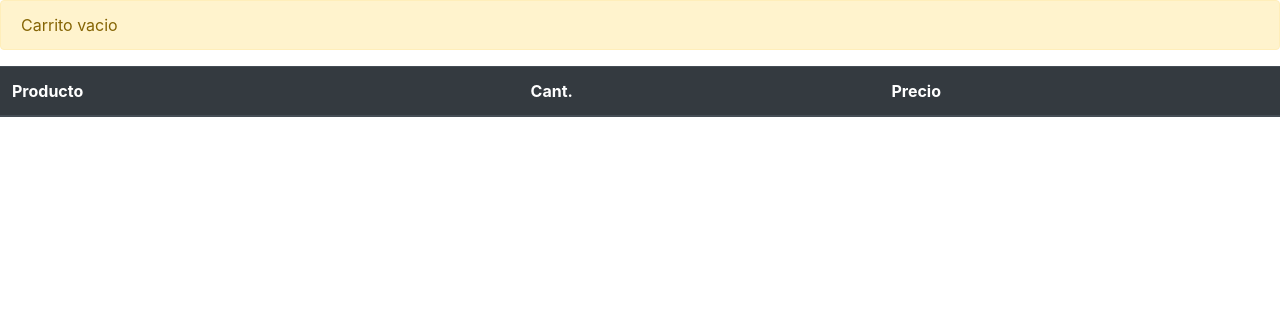
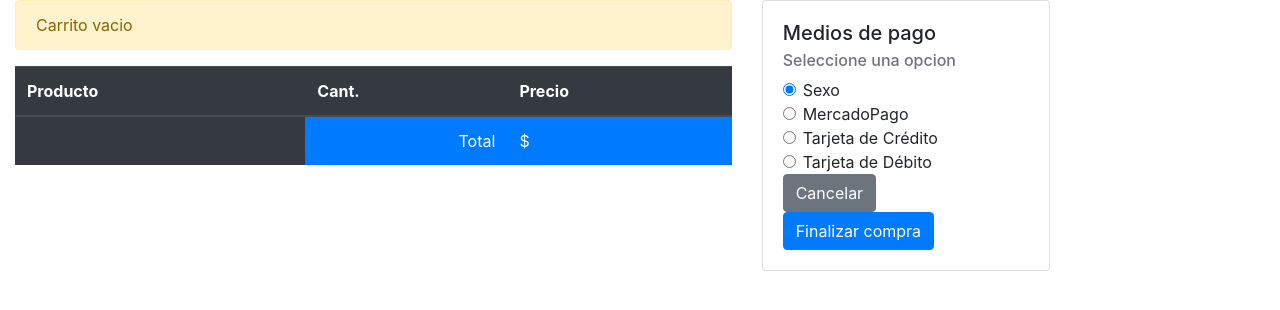
Before and after one commit to ocenturion/ecommerce, a PHP site: page /carrito.php in a window 1280 px wide. Shown: the top 310 px of the page. Run offline with PHP 8.4, Linux system fonts and the light colour scheme; lists and menus that the app fills with data are empty.

Commit message:
OC - cambios en el carrito

```diff
--- /dev/null
+++ b/carrito-modal.php
@@ -0,0 +1,20 @@
+<!-- Modal -->
+<div class="modal fade" id="exampleModal" tabindex="-1" aria-labelledby="exampleModalLabel" aria-hidden="true">
+  <div class="modal-dialog">
+    <div class="modal-content">
+      <div class="modal-header">
+        <h5 class="modal-title" id="exampleModalLabel">Modal title</h5>
+        <button type="button" class="close" data-dismiss="modal" aria-label="Close">
+          <span aria-hidden="true">&times;</span>
+        </button>
+      </div>
+      <div class="modal-body">
+        ...
+      </div>
+      <div class="modal-footer">
+        <button type="button" class="btn btn-secondary" data-dismiss="modal">Close</button>
+        <button type="button" class="btn btn-primary">Save changes</button>
+      </div>
+    </div>
+  </div>
+</div>
--- a/carrito.php
+++ b/carrito.php
@@ -1,13 +1,33 @@
 <!DOCTYPE html>
 <html lang="en">
+
 <head>
     <meta charset="UTF-8">
     <meta name="viewport" content="width=device-width, initial-scale=1.0">
-    <link rel="stylesheet" href="https://stackpath.bootstrapcdn.com/bootstrap/4.5.2/css/bootstrap.min.css" integrity="sha384-JcKb8q3iqJ61gNV9KGb8thSsNjpSL0n8PARn9HuZOnIxN0hoP+VmmDGMN5t9UJ0Z" crossorigin="anonymous">
+    <link rel="stylesheet" href="https://stackpath.bootstrapcdn.com/bootstrap/4.5.2/css/bootstrap.min.css"
+        integrity="sha384-JcKb8q3iqJ61gNV9KGb8thSsNjpSL0n8PARn9HuZOnIxN0hoP+VmmDGMN5t9UJ0Z" crossorigin="anonymous">
     <script src="https://ajax.googleapis.com/ajax/libs/jquery/3.5.1/jquery.min.js"></script>
     <title>Carrito</title>
+    <style>
+        .container-fluid {
+            padding: 0;
+        }
+
+        .row {
+            margin: 0;
+        }
+
+        .col-7 {
+            padding: 0;
+        }
+    </style>
 </head>
+
 <body>
+
+    <div class="container-fluid">
+        <div class="row">
+            <div class="col-12 col-lg-7">
             <div id="alerta"></div>
                 <table class="table table-dark">
                     <thead>
@@ -19,42 +39,97 @@
                     </thead>
                     <tbody id="columnaProductos">
                     </tbody>
+                    <tfoot align="right">
+                        <tr>
+                            <td></td>
+                            <td class="bg-primary">Total</td>
+                            <td align="left" class="bg-primary" id="precioTotal">$</td>
+                        </tr>
+                    </tfoot>
                 </table>
+            </div>
+            <div class="col-12 col-lg-5">
+                <div class="card" style="width: 18rem;">
+                    <div class="card-body">
+                        <h5 class="card-title">Medios de pago</h5>
+                        <h6 class="card-subtitle mb-2 text-muted">Seleccione una opcion</h6>
 
+                        <div class="form-check">
+                            <input class="form-check-input" type="radio" name="exampleRadios" id="exampleRadios1"
+                                value="option1" checked>
+                            <label class="form-check-label" for="exampleRadios1">
+                                Sexo
+                            </label>
+                        </div>
+                        <div class="form-check">
+                            <input class="form-check-input" type="radio" name="exampleRadios" id="exampleRadios2"
+                                value="option2">
+                            <label class="form-check-label" for="exampleRadios2">
+                                MercadoPago
+                            </label>
+                        </div>
+                        <div class="form-check">
+                            <input class="form-check-input" type="radio" name="exampleRadios" id="exampleRadios3"
+                                value="option2">
+                            <label class="form-check-label" for="exampleRadios3">
+                                Tarjeta de Crédito
+                            </label>
+                        </div>
+                        <div class="form-check">
+                            <input class="form-check-input" type="radio" name="exampleRadios" id="exampleRadios4"
+                                value="option2">
+                            <label class="form-check-label" for="exampleRadios4">
+                                Tarjeta de Débito
+                            </label>
+                        </div>
+                        <div>
+                            <button class="btn btn-secondary">Cancelar</button>
+                            <button class="btn btn-primary" type="button" data-toggle="modal" data-target="#exampleModal">Finalizar compra</button>
+                        </div>
+                    </div>
+                </div>
+            </div>
+        </div>
+    </div>
+    <?php include("carrito-modal.php")?>
 </body>
+
 </html>
 <script>
-    function verificarTablaVacia(carroArray){
-        if(carroArray == null){
+    function verificarTablaVacia(carroArray) {
+        if (carroArray == null) {
             return true;
         }
-        else{
+        else {
             return false;
         }
     }
 
-    function llenarTabla(){
-        var carroArray=JSON.parse(localStorage.getItem("carro"));
+    function llenarTabla() {
+        var carroArray = JSON.parse(localStorage.getItem("carro"));
         console.log(carroArray);
-        if(verificarTablaVacia(carroArray)){
-            document.getElementById("alerta").innerHTML=`
+        if (verificarTablaVacia(carroArray)) {
+            document.getElementById("alerta").innerHTML = `
             <div class="alert alert-warning" role="alert">
                 Carrito vacio
             </div>
             `;
         }
-        else{
+        else {
             console.log(carroArray);
-            for(let index = 0;index < carroArray.length; index++){
+            let total = 0;
+            for (let index = 0; index < carroArray.length; index++) {
                 console.log(carroArray[index].id, carroArray[index].nombre);
-                document.getElementById("columnaProductos").innerHTML+=`
+                document.getElementById("columnaProductos").innerHTML += `
                 <tr>
                     <td>${carroArray[index].nombre}</td>
                     <td>${carroArray[index].id}</td>
                     <td>$ ${carroArray[index].precio}</td>
                 </tr>
-                `
+                `;
+                total += parseInt(carroArray[index].precio);
             }
+            document.getElementById("precioTotal").innerHTML = '$ ' + total;
         }
     };
     llenarTabla();
```
Lines whose indentation alone changed are shown as unchanged.
